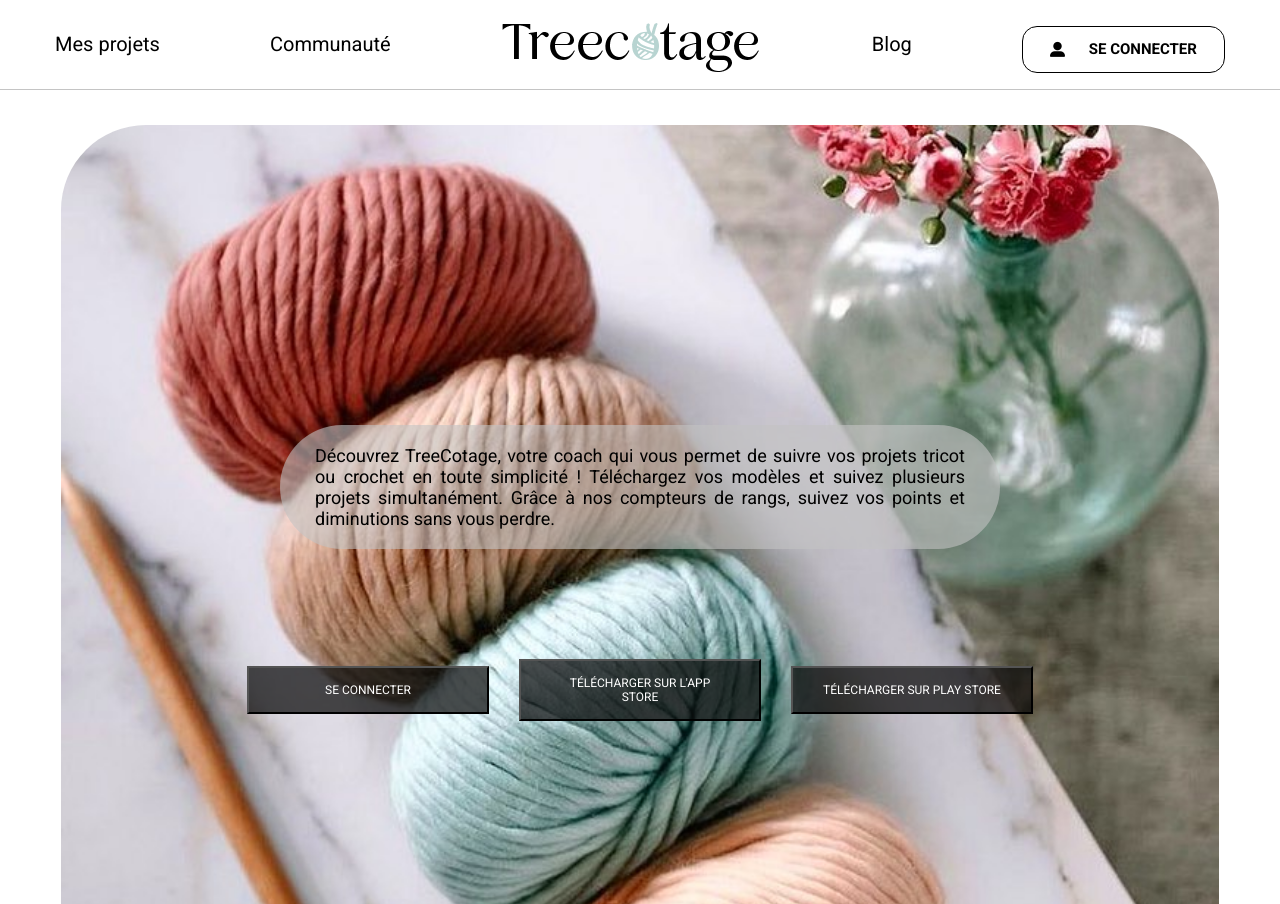
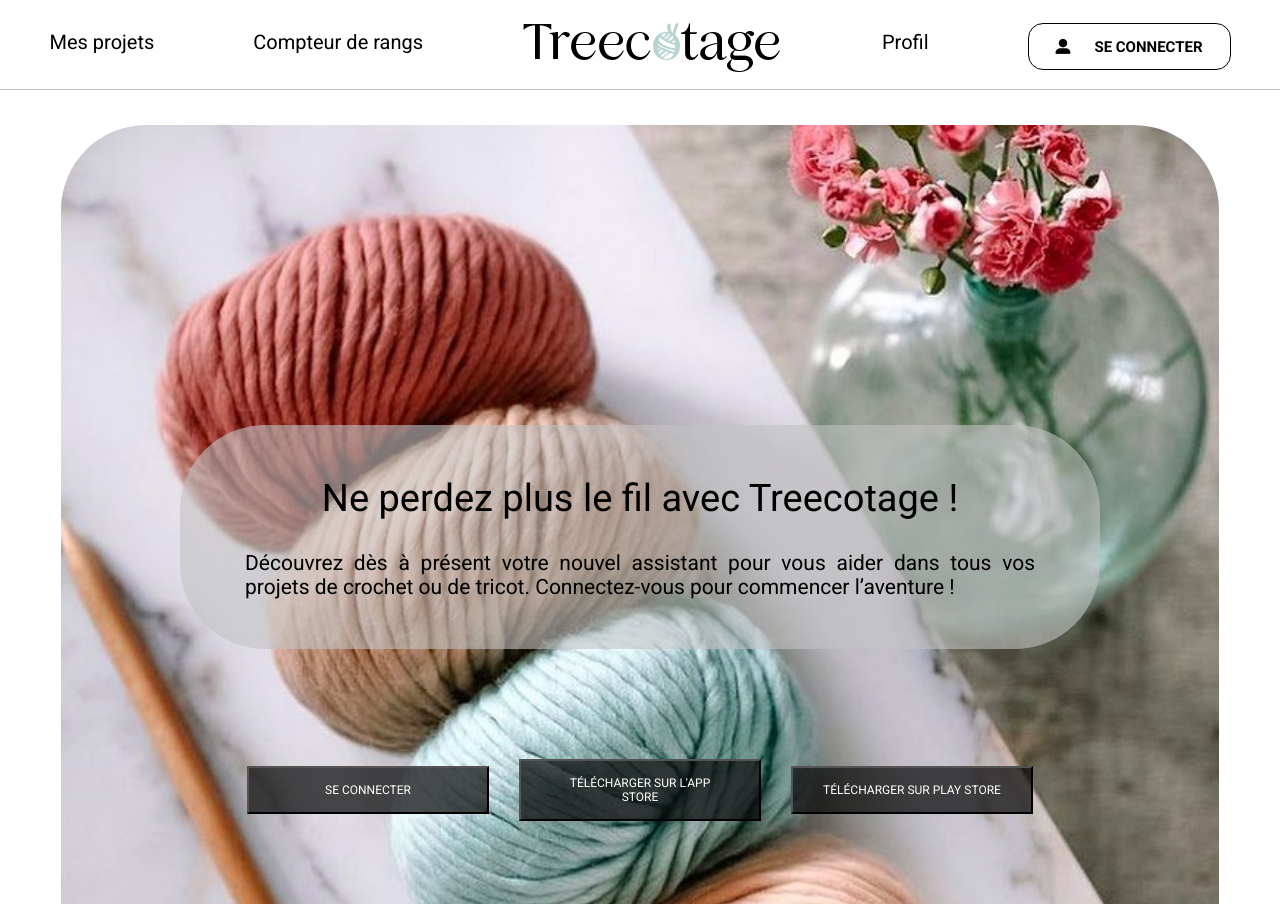
Before and after one commit to Tomag56/Treecotage_Projet, a plain HTML site: page index.html in a window 1280 px wide. Shown: the top 904 px of the page. Drawn offline with Linux system fonts and the light colour scheme.

Commit message:
changement Marine

```diff
--- a/Sass/partials/_bloc-general.scss
+++ b/Sass/partials/_bloc-general.scss
@@ -1,3 +1,12 @@
+// mixin
+@mixin fondGris {
+  background-color: rgba(196, 196, 196, 0.6);
+  border-radius: 85px;
+  width: 920px;
+  margin: auto;
+  padding: 20px 35px;
+}
+
 /*BLOCS & GENERAL***********************************************/
 .bloc {
   p {
@@ -27,17 +36,27 @@
     margin: 70px 25px;
     text-align: center;
   }
-  h2,
-  .blocfinal h2 {
-    background-color: rgba(196, 196, 196, 0.6);
-    border-radius: 85px;
-    text-align: justify;
-    align-items: center;
-    width: 720px;
-    margin: auto;
-    padding: 20px 35px;
-    font-size: 18px;
-    font-weight: 400;
+  .textebloc1 {
+    @include fondGris;
+    text-align: center;
+
+    h2 {
+      font-family: 'Roboto';
+      font-size: 38px;
+      font-style: normal;
+      font-weight: 400;
+      line-height: 46px;
+      margin-top: 30px;
+    }
+    p {
+      font-family: 'Roboto';
+      font-size: 21px;
+      font-style: normal;
+      font-weight: 400;
+      line-height: 24px;
+
+      margin: 30px;
+    }
   }
 
   /*BLOC1*/
@@ -55,10 +74,10 @@
     padding: 300px 10px;
   }
 
-  .textebloc1 p {
-    margin: 0;
-    padding: 2px 20px;
-  }
+  // .textebloc1  {
+  //   margin: 0;
+  //   padding: 2px 20px;
+  // }
 
   .boutonbloc1 {
     width: 900px;
@@ -123,8 +142,15 @@
   text-align: center;
   padding: 150px 10px;
 
-  h2 {
-    font-weight: 700;
-    text-align: center;
+  .texteblocfinal {
+    @include fondGris;
+    h2 {
+      font-family: 'Roboto';
+      font-size: 38px;
+      font-style: normal;
+      font-weight: 400;
+      line-height: 46px;
+
+    }
   }
 }
--- a/Sass/partials/_page-principale.scss
+++ b/Sass/partials/_page-principale.scss
@@ -17,7 +17,6 @@
 #connexion {
   display: flex;
   justify-content: space-around;
-  text-decoration: none;
   align-items: center;
   list-style: none;
   font-size: 20px;
@@ -27,11 +26,16 @@
 .banner {
   ul {
     li {
-      display: flex;
-      justify-content: space-around;
-      align-items: center;
-      cursor: pointer;
-      flex-wrap: wrap;
+
+        a {
+        display: flex;
+        justify-content: space-around;
+        align-items: center;
+        text-decoration: none;
+        color: black;
+        cursor: pointer;
+        flex-wrap: wrap;
+        }
     }
     li:hover {
       opacity: 0.7;
--- a/index.html
+++ b/index.html
@@ -3,24 +3,34 @@
   <head>
     <meta charset="UTF-8" />
     <meta http-equiv="X-UA-Compatible" content="IE=edge" />
-    <meta name="viewport" content="width=device-width, initial-scale=1.0" />
+    <meta
+      name="viewport"
+      content="width=device-width, initial-scale=1.0"
+    />
     <title>Treecotage</title>
     <link href="main.css" type="text/css" rel="stylesheet" />
-    <link rel="stylesheet" href="https://cdnjs.cloudflare.com/ajax/libs/font-awesome/6.0.0-beta3/css/all.min.css" />
+    <link
+      rel="stylesheet"
+      href="https://cdnjs.cloudflare.com/ajax/libs/font-awesome/6.0.0-beta3/css/all.min.css"
+    />
   </head>
   <body>
     <header>
       <div class="banner">
         <nav>
           <ul>
-            <li>Mes projets</li>
-            <li>Communauté</li>
+            <li><a href="mes-projets.html">Mes projets</a></li>
+            <li><a href="compteur-de-rangs.html">Compteur de rangs</a></li>
             <li>
-              <a href="index.html"><img src="assets/Logo_2.png" alt="Logo Treecotage" /></a>
+              <a href="index.html"
+                ><img src="assets/Logo_2.png" alt="Logo Treecotage"
+              /></a>
             </li>
-            <li>Blog</li>
+            <li><a href="profil.html">Profil</a></li>
             <li>
-              <button id="connexion" type="button"><i class="fas fa-user-alt"></i> Se Connecter</button>
+              <button id="connexion" type="button">
+                <i class="fas fa-user-alt"></i> Se Connecter
+              </button>
             </li>
           </ul>
         </nav>
@@ -29,12 +39,21 @@
     <section class="bloc">
       <div class="bloc1">
         <div class="textebloc1">
-          <h2>Découvrez TreeCotage, votre coach qui vous permet de suivre vos projets tricot ou crochet en toute simplicité ! Téléchargez vos modèles et suivez plusieurs projets simultanément. Grâce à nos compteurs de rangs, suivez vos points et diminutions sans vous perdre.</h2>
+          <h2>
+            Ne perdez plus le fil avec Treecotage !
+          </h2>
+          <p>Découvrez dès à présent votre nouvel assistant pour vous aider dans tous vos projets de crochet ou de tricot. Connectez-vous pour commencer l’aventure !</p>
         </div>
         <div class="boutonbloc1">
-          <button class="boutonNoir" type="button" href="#">Se Connecter</button>
-          <button class="boutonNoir" type="button" href="#">Télécharger sur l'App Store</button>
-          <button class="boutonNoir" type="button" href="#">Télécharger sur Play Store</button>
+          <button class="boutonNoir" type="button" href="#">
+            Se Connecter
+          </button>
+          <button class="boutonNoir" type="button" href="#">
+            Télécharger sur l'App Store
+          </button>
+          <button class="boutonNoir" type="button" href="#">
+            Télécharger sur Play Store
+          </button>
         </div>
       </div>
     </section>
@@ -42,10 +61,19 @@
       <div class="bloc2">
         <div class="textebloc2">
           <h1>UN OUTIL VOUS AIDANT A MENER A BIEN VOTRE PROJET</h1>
-          <p>Que vous soyez débutant ou expert, Tree Cottage est l’outil parfait pour vous accompagner pas à pas dans vos projets de tricot et de tricotage. Lorem ipsum dolor sit amet, consectetur adipiscing elit, sed do eiusmod tempor incididunt ut labore et dolore magna aliqua.</p>
+          <p>
+            Que vous soyez débutant ou expert, Tree Cottage est l’outil
+            parfait pour vous accompagner pas à pas dans vos projets de
+            tricot et de tricotage. Lorem ipsum dolor sit amet, consectetur
+            adipiscing elit, sed do eiusmod tempor incididunt ut labore et
+            dolore magna aliqua.
+          </p>
         </div>
         <div class="image2">
-          <img src="assets/TricotLifestyle/TricotPotiron2.jpg" alt="Tricot Potiron" />
+          <img
+            src="assets/TricotLifestyle/TricotPotiron2.jpg"
+            alt="Tricot Potiron"
+          />
         </div>
       </div>
     </section>
@@ -53,10 +81,18 @@
       <div class="bloc3">
         <div class="textebloc3">
           <h1>NOTRE OBJECTIF: VOUS FAIRE PASSER UN BON MOMENT</h1>
-          <p>Lorem ipsum dolor sit amet, consectetur adipiscing elit, sed do eiusmod tempor incididunt ut labore et dolore magna aliqua. Ut enim ad minim veniam, quis nostrud exercitation ullamco laboris nisi ut aliquip ex ea commodo consequat.</p>
+          <p>
+            Lorem ipsum dolor sit amet, consectetur adipiscing elit, sed do
+            eiusmod tempor incididunt ut labore et dolore magna aliqua. Ut
+            enim ad minim veniam, quis nostrud exercitation ullamco laboris
+            nisi ut aliquip ex ea commodo consequat.
+          </p>
         </div>
         <div class="image3">
-          <img src="assets/TricotLifestyle/BonnetAutomne.jpg" alt="Bonnet Automne" />
+          <img
+            src="assets/TricotLifestyle/BonnetAutomne.jpg"
+            alt="Bonnet Automne"
+          />
         </div>
       </div>
     </section>
@@ -64,10 +100,18 @@
       <div class="bloc4">
         <div class="textebloc4">
           <h1>DES ASTUCES ET CONSEILS POUR PROGRESSER A VOTRE RYTHME</h1>
-          <p>Lorem ipsum dolor sit amet, consectetur adipiscing elit, sed do eiusmod tempor incididunt ut labore et dolore magna aliqua. Ut enim ad minim veniam, quis nostrud exercitation ullamco laboris nisi ut aliquip ex ea commodo consequat.</p>
+          <p>
+            Lorem ipsum dolor sit amet, consectetur adipiscing elit, sed do
+            eiusmod tempor incididunt ut labore et dolore magna aliqua. Ut
+            enim ad minim veniam, quis nostrud exercitation ullamco laboris
+            nisi ut aliquip ex ea commodo consequat.
+          </p>
         </div>
         <div class="image4">
-          <img src="assets/TricotLifestyle/sacCrochet.jpg" alt="Sac Crochet" />
+          <img
+            src="assets/TricotLifestyle/sacCrochet.jpg"
+            alt="Sac Crochet"
+          />
         </div>
       </div>
     </section>
@@ -75,7 +119,12 @@
       <div class="bloc5">
         <div class="textebloc5">
           <h1>UNE COMMUNAUTE DE DIY POUR S’ENTRAIDER</h1>
-          <p>Lorem ipsum dolor sit amet, consectetur adipiscing elit, sed do eiusmod tempor incididunt ut labore et dolore magna aliqua. Ut enim ad minim veniam, quis nostrud exercitation ullamco laboris nisi ut aliquip ex ea commodo consequat.</p>
+          <p>
+            Lorem ipsum dolor sit amet, consectetur adipiscing elit, sed do
+            eiusmod tempor incididunt ut labore et dolore magna aliqua. Ut
+            enim ad minim veniam, quis nostrud exercitation ullamco laboris
+            nisi ut aliquip ex ea commodo consequat.
+          </p>
         </div>
         <div class="image5">
           <img src="assets/TricotLifestyle/PullCiel.jpg" alt="Pull Ciel" />
@@ -88,9 +137,15 @@
           <h2>TESTEZ TREECOTAGE DES MAINTENANT</h2>
         </div>
         <div class="boutonbloc1">
-          <button class="boutonNoir" type="button" href="#">Se Connecter</button>
-          <button class="boutonNoir" type="button" href="#">Télécharger sur l'App Store</button>
-          <button class="boutonNoir" type="button" href="#">Télécharger sur Play Store</button>
+          <button class="boutonNoir" type="button" href="#">
+            Se Connecter
+          </button>
+          <button class="boutonNoir" type="button" href="#">
+            Télécharger sur l'App Store
+          </button>
+          <button class="boutonNoir" type="button" href="#">
+            Télécharger sur Play Store
+          </button>
         </div>
       </div>
     </section>
```
Also changed, not shown: compteur-de-rangs.html (+17 -9 lines), mes-projets.html (+9 -5 lines), profil.html (+9 -5 lines), telecharger.html (+3 -3 lines), main.css, 1 other file.
